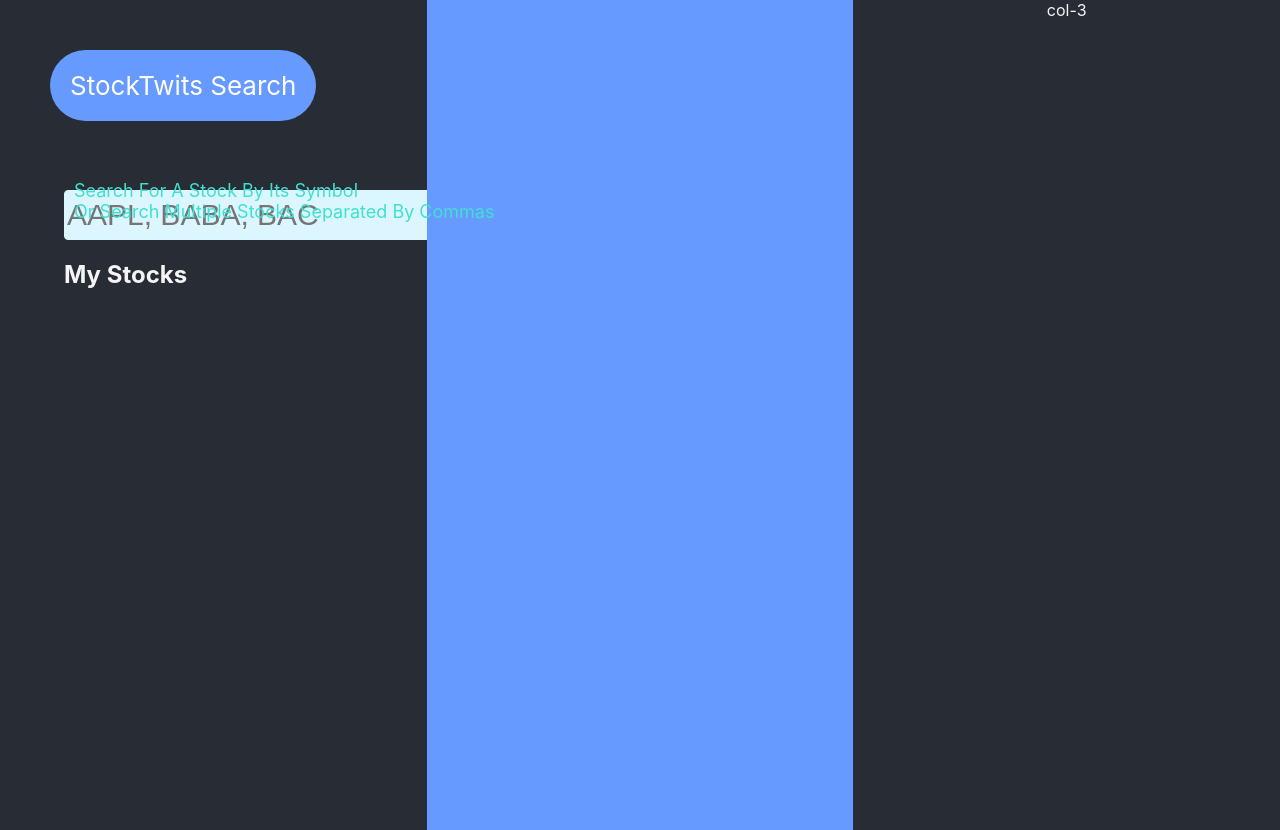
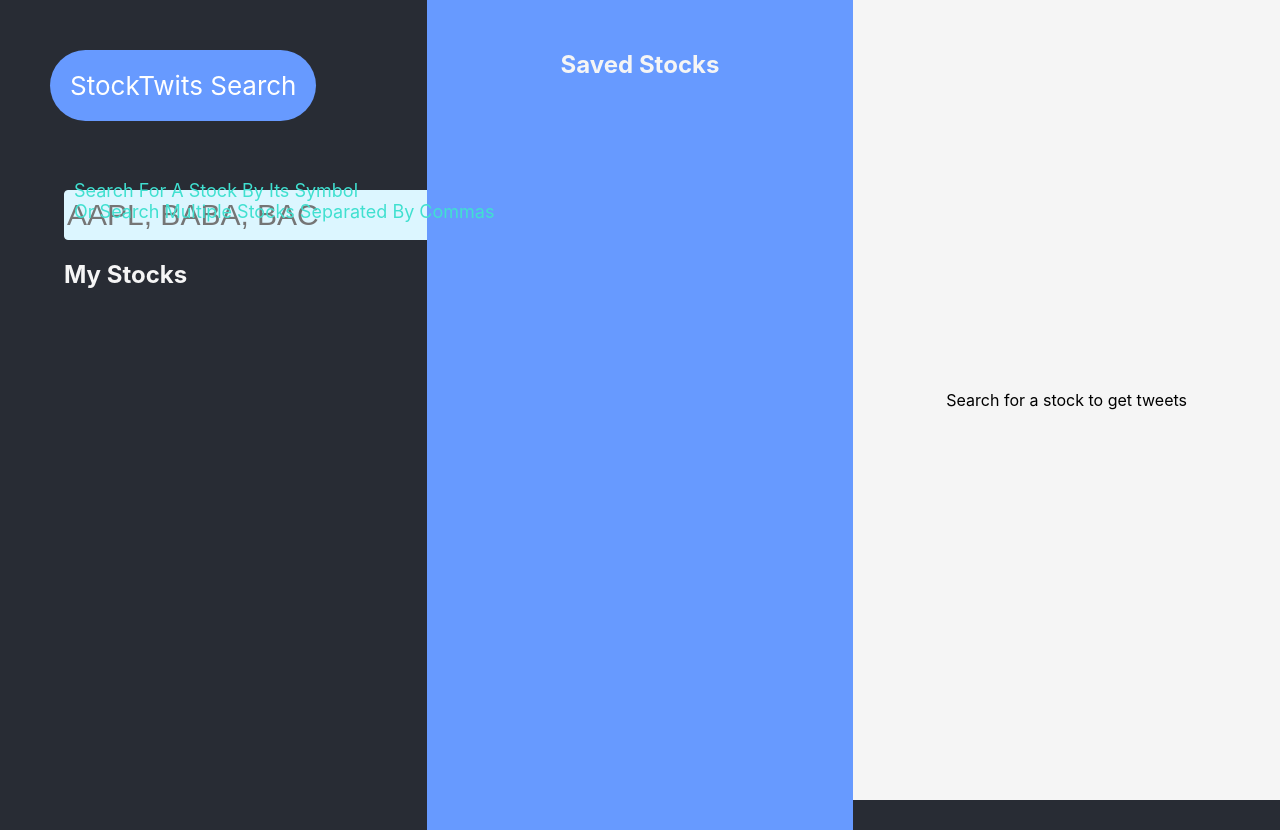
Before and after one commit to CodeChung/stocktwits-client, a React (Create React App) app: page / in a window 1280 px wide. Built offline with nearby package versions, Linux system fonts and the light colour scheme.

Commit message:
last section

```diff
--- a/src/App.js
+++ b/src/App.js
@@ -1,8 +1,8 @@
 import React from 'react';
-import logo from './logo.svg';
 import './App.css';
 import Search from './routes/Search/Search';
 import Stocks from './routes/Stocks/Stocks';
+import Tweets from './routes/Tweets/Tweets';
 
 class App extends React.Component {
   state = {
@@ -51,9 +51,7 @@
           activateStock={this.activateStock}
           stocks={saved}
         />
-        <section className='col col-3'>
-          col-3
-        </section>
+        <Tweets />
       </div>
     )
   }
--- a/src/routes/Stocks/Stocks.css
+++ b/src/routes/Stocks/Stocks.css
@@ -3,6 +3,10 @@
     display: flex;
     flex-direction: column;
     padding-top: 30px;
+}
+
+.col-2 h2 {
+    background: #679aff;
 }
 
 .stocks {
--- a/src/routes/Stocks/Stocks.js
+++ b/src/routes/Stocks/Stocks.js
@@ -17,6 +17,7 @@
         )
         return (
             <section className='col col-2'>
+                <h2>Saved Stocks</h2>
                 <ul className='stocks'>
                     {stocksList}
                 </ul>
--- /dev/null
+++ b/src/routes/Tweets/Tweets.css
@@ -0,0 +1,7 @@
+.col-3 {
+    display: flex;
+    justify-content: center;
+    align-items: center;
+    color: black;
+    background: whitesmoke;
+}
--- /dev/null
+++ b/src/routes/Tweets/Tweets.js
@@ -0,0 +1,22 @@
+import React from 'react'
+import './Tweets.css'
+
+class Tweets extends React.Component {
+    state = {
+        tweets: []
+    }
+    componentDidMount() {
+        const tweets = []
+        this.setState({ tweets })
+    }
+    render() {
+        const { tweets } = this.state
+        return (
+            <section className='col col-3'>
+                {tweets.length ? tweets : 'Search for a stock to get tweets'}
+            </section>
+        )
+    }
+}
+
+export default Tweets
```
Also changed, not shown: package.json (+7 -1 lines), 1 other file (tests, documents, lock files or other folders).
